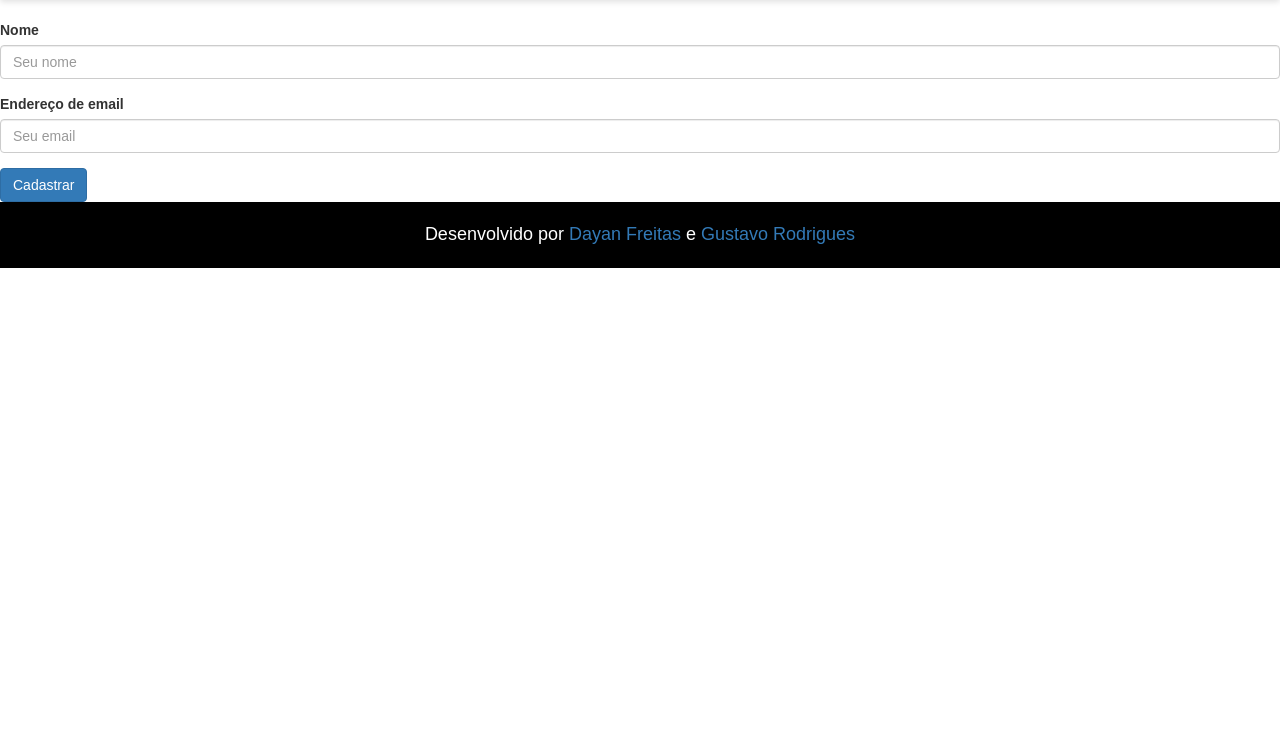
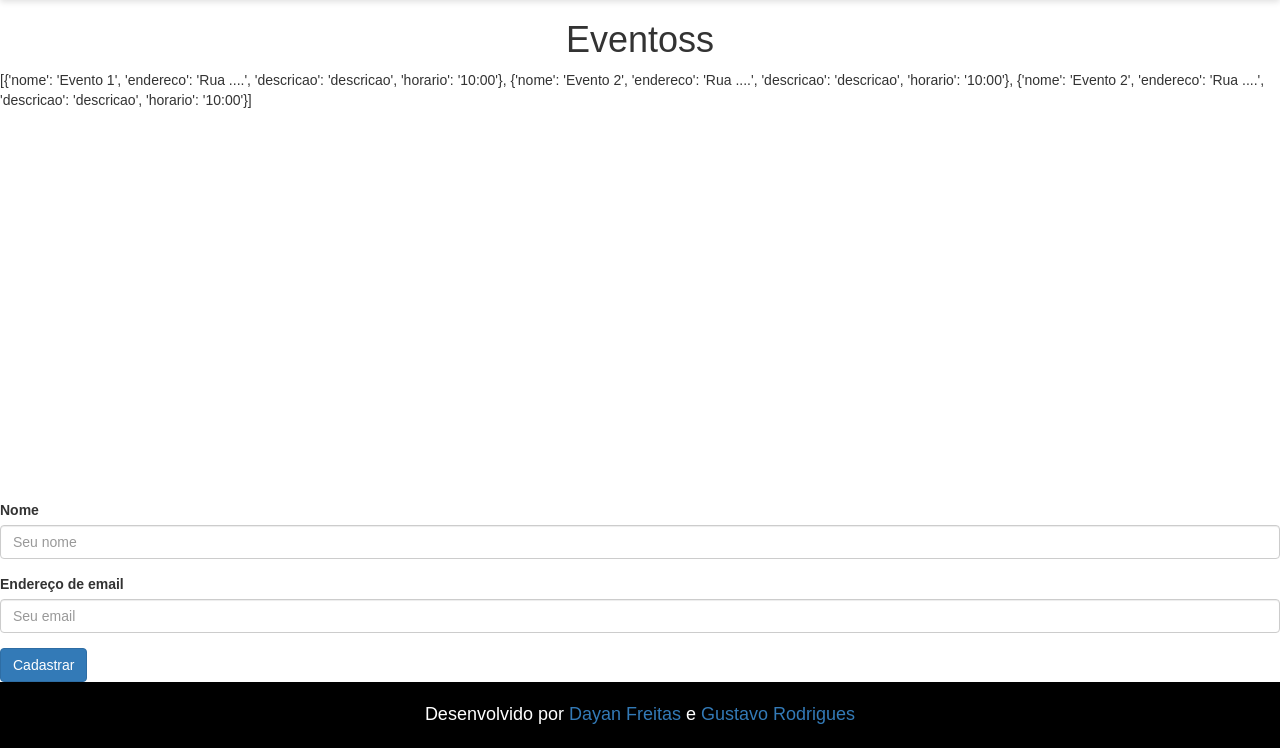
Before and after one commit to gustavorodi/Projeto_de_micro_servicos, a Flask app: page / in a window 1280 px wide. Shown: the part 90-838 px from the top of the page. Before the commit the page ends 358 px from the top, so only its background shows below. Run offline with Flask 2, Linux system fonts and the light colour scheme; some libraries are stand-ins or nearby versions; some web fonts are replaced.

Commit message:
dados mocados

```diff
--- a/app/app.py
+++ b/app/app.py
@@ -6,7 +6,13 @@ app = Flask(__name__)
 
 @app.route("/")
 def index():
-    return render_template('index.html')
+
+    eventos = [
+        {"nome": "Evento 1", "endereco":"Rua ...." , "descricao": "descricao", "horario": "10:00"},
+        {"nome": "Evento 2", "endereco":"Rua ...." , "descricao": "descricao", "horario": "10:00"},
+        {"nome": "Evento 2", "endereco":"Rua ...." , "descricao": "descricao", "horario": "10:00"},
+    ]
+    return render_template('index.html', nomeSite="Eventoss", data=eventos)
 
 @app.route("/login")
 def login():
--- a/app/templates/index.html
+++ b/app/templates/index.html
@@ -1,8 +1,9 @@
 {% extends "layout.html" %}
 {% block content %}
 
-    <div class="">
-        <h1 class="">{{ nomeSite }}</h1>
+    <div class="" style="min-height:60vh; max-height: 100vh;">
+        <h1 class="" style="text-align: center;">{{ nomeSite }}</h1>
+        {{ data }}
     </div>
 
 {% endblock %}
```
